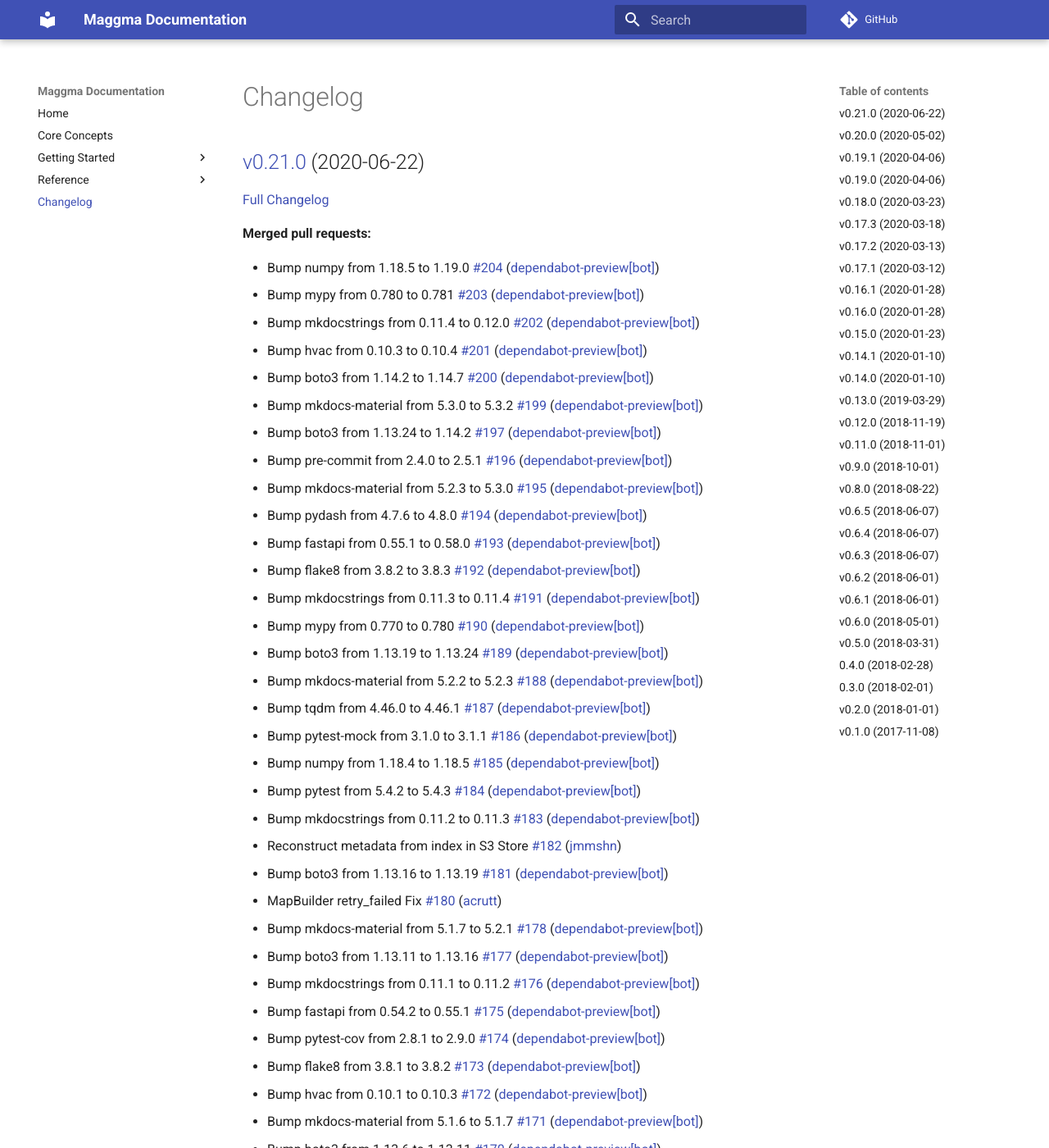
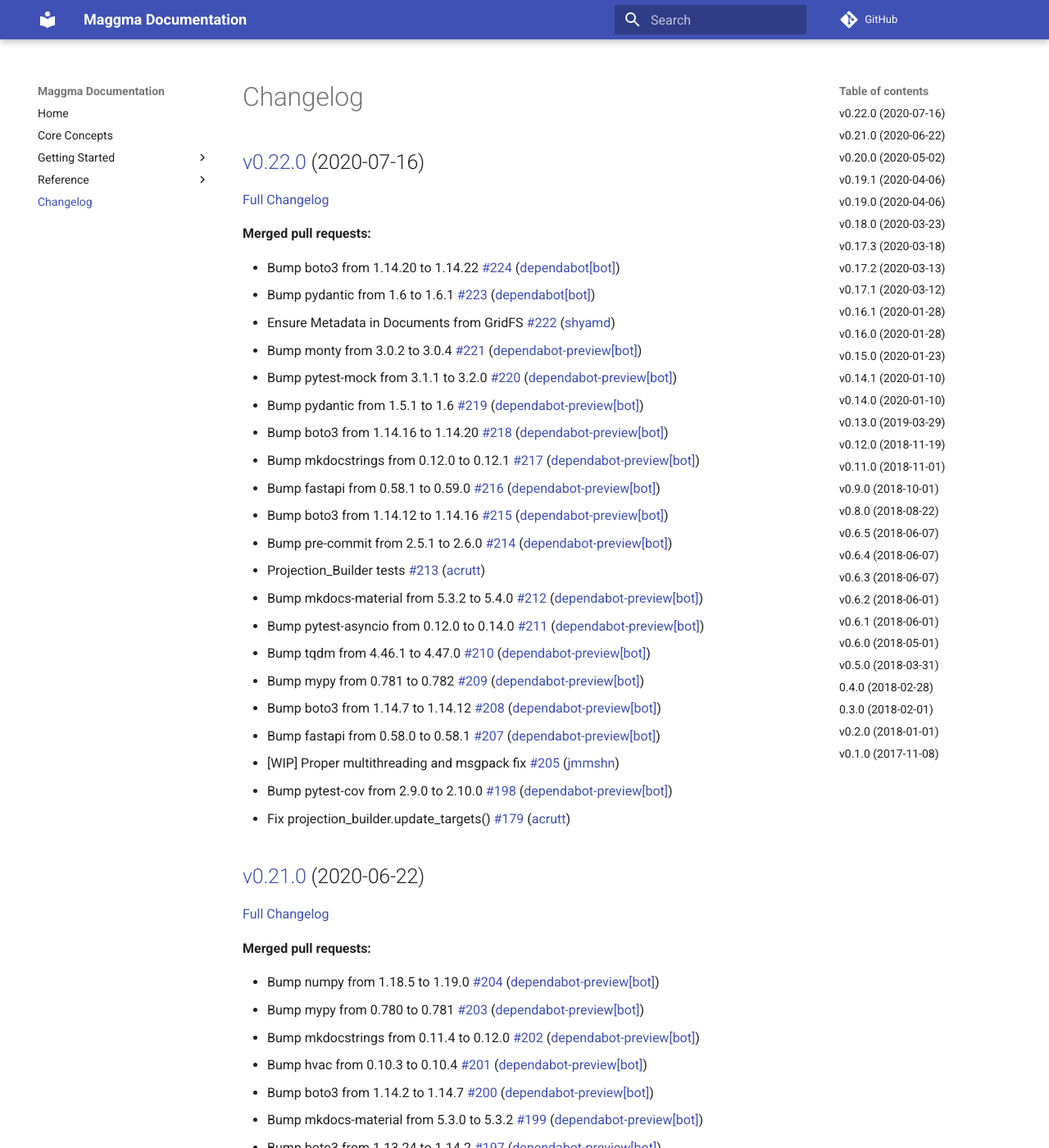
Before and after one commit to materialsproject/maggma, an MkDocs documentation site: the page built from docs/CHANGELOG.md, in a window 1280 px wide and 1400 px high. Shown: the whole window at 82% size. Built offline with MkDocs 1.6.1 and Material for MkDocs 9.7.7, drawn with Linux system fonts in a browser that asks for light colours; comment, search, counter and statistics services are not loaded; some of the changed text lies outside the part shown.

Commit message:
Updated CHANGELOG.md

```diff
--- a/docs/CHANGELOG.md
+++ b/docs/CHANGELOG.md
@@ -1,4 +1,32 @@
 # Changelog
+
+## [v0.22.0](https://github.com/materialsproject/maggma/tree/v0.22.0) (2020-07-16)
+
+[Full Changelog](https://github.com/materialsproject/maggma/compare/v0.21.0...v0.22.0)
+
+**Merged pull requests:**
+
+- Bump boto3 from 1.14.20 to 1.14.22 [\#224](https://github.com/materialsproject/maggma/pull/224) ([dependabot[bot]](https://github.com/apps/dependabot))
+- Bump pydantic from 1.6 to 1.6.1 [\#223](https://github.com/materialsproject/maggma/pull/223) ([dependabot[bot]](https://github.com/apps/dependabot))
+- Ensure Metadata in Documents from GridFS [\#222](https://github.com/materialsproject/maggma/pull/222) ([shyamd](https://github.com/shyamd))
+- Bump monty from 3.0.2 to 3.0.4 [\#221](https://github.com/materialsproject/maggma/pull/221) ([dependabot-preview[bot]](https://github.com/apps/dependabot-preview))
+- Bump pytest-mock from 3.1.1 to 3.2.0 [\#220](https://github.com/materialsproject/maggma/pull/220) ([dependabot-preview[bot]](https://github.com/apps/dependabot-preview))
+- Bump pydantic from 1.5.1 to 1.6 [\#219](https://github.com/materialsproject/maggma/pull/219) ([dependabot-preview[bot]](https://github.com/apps/dependabot-preview))
+- Bump boto3 from 1.14.16 to 1.14.20 [\#218](https://github.com/materialsproject/maggma/pull/218) ([dependabot-preview[bot]](https://github.com/apps/dependabot-preview))
+- Bump mkdocstrings from 0.12.0 to 0.12.1 [\#217](https://github.com/materialsproject/maggma/pull/217) ([dependabot-preview[bot]](https://github.com/apps/dependabot-preview))
+- Bump fastapi from 0.58.1 to 0.59.0 [\#216](https://github.com/materialsproject/maggma/pull/216) ([dependabot-preview[bot]](https://github.com/apps/dependabot-preview))
+- Bump boto3 from 1.14.12 to 1.14.16 [\#215](https://github.com/materialsproject/maggma/pull/215) ([dependabot-preview[bot]](https://github.com/apps/dependabot-preview))
+- Bump pre-commit from 2.5.1 to 2.6.0 [\#214](https://github.com/materialsproject/maggma/pull/214) ([dependabot-preview[bot]](https://github.com/apps/dependabot-preview))
+- Projection\_Builder tests [\#213](https://github.com/materialsproject/maggma/pull/213) ([acrutt](https://github.com/acrutt))
+- Bump mkdocs-material from 5.3.2 to 5.4.0 [\#212](https://github.com/materialsproject/maggma/pull/212) ([dependabot-preview[bot]](https://github.com/apps/dependabot-preview))
+- Bump pytest-asyncio from 0.12.0 to 0.14.0 [\#211](https://github.com/materialsproject/maggma/pull/211) ([dependabot-preview[bot]](https://github.com/apps/dependabot-preview))
+- Bump tqdm from 4.46.1 to 4.47.0 [\#210](https://github.com/materialsproject/maggma/pull/210) ([dependabot-preview[bot]](https://github.com/apps/dependabot-preview))
+- Bump mypy from 0.781 to 0.782 [\#209](https://github.com/materialsproject/maggma/pull/209) ([dependabot-preview[bot]](https://github.com/apps/dependabot-preview))
+- Bump boto3 from 1.14.7 to 1.14.12 [\#208](https://github.com/materialsproject/maggma/pull/208) ([dependabot-preview[bot]](https://github.com/apps/dependabot-preview))
+- Bump fastapi from 0.58.0 to 0.58.1 [\#207](https://github.com/materialsproject/maggma/pull/207) ([dependabot-preview[bot]](https://github.com/apps/dependabot-preview))
+- \[WIP\] Proper multithreading and msgpack fix [\#205](https://github.com/materialsproject/maggma/pull/205) ([jmmshn](https://github.com/jmmshn))
+- Bump pytest-cov from 2.9.0 to 2.10.0 [\#198](https://github.com/materialsproject/maggma/pull/198) ([dependabot-preview[bot]](https://github.com/apps/dependabot-preview))
+- Fix projection\_builder.update\_targets\(\) [\#179](https://github.com/materialsproject/maggma/pull/179) ([acrutt](https://github.com/acrutt))
 
 ## [v0.21.0](https://github.com/materialsproject/maggma/tree/v0.21.0) (2020-06-22)
 
@@ -62,6 +89,7 @@
 
 **Merged pull requests:**
 
+- Bump uvicorn from 0.11.3 to 0.11.5 [\#157](https://github.com/materialsproject/maggma/pull/157) ([dependabot-preview[bot]](https://github.com/apps/dependabot-preview))
 - Bump mkdocs-material-components from 1.10.11 to 1.10.14 [\#153](https://github.com/materialsproject/maggma/pull/153) ([dependabot-preview[bot]](https://github.com/apps/dependabot-preview))
 - Bump pydantic from 1.5 to 1.5.1 [\#152](https://github.com/materialsproject/maggma/pull/152) ([dependabot-preview[bot]](https://github.com/apps/dependabot-preview))
 - Bump mkdocstrings from 0.10.3 to 0.11.0 [\#151](https://github.com/materialsproject/maggma/pull/151) ([dependabot-preview[bot]](https://github.com/apps/dependabot-preview))
```
Also changed, not shown: other parts of docs/CHANGELOG.md (+0 -1 lines).
